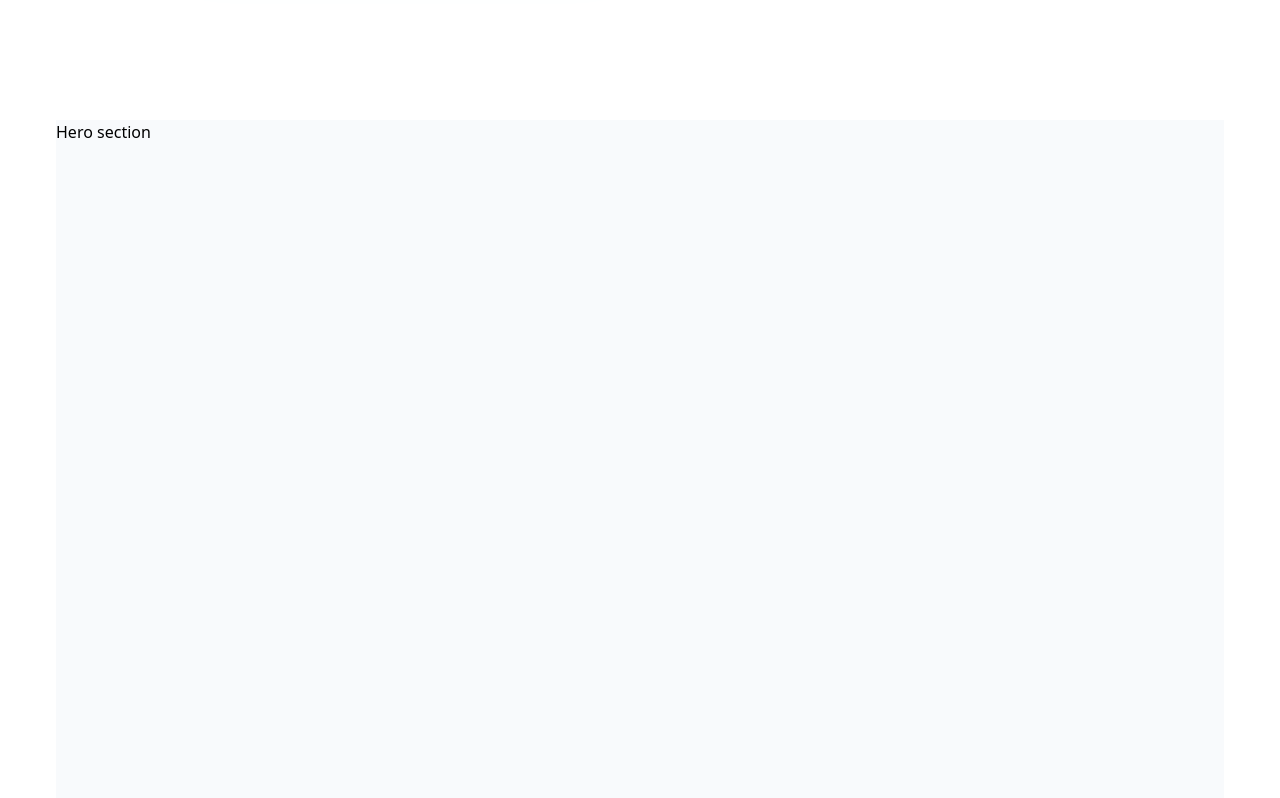
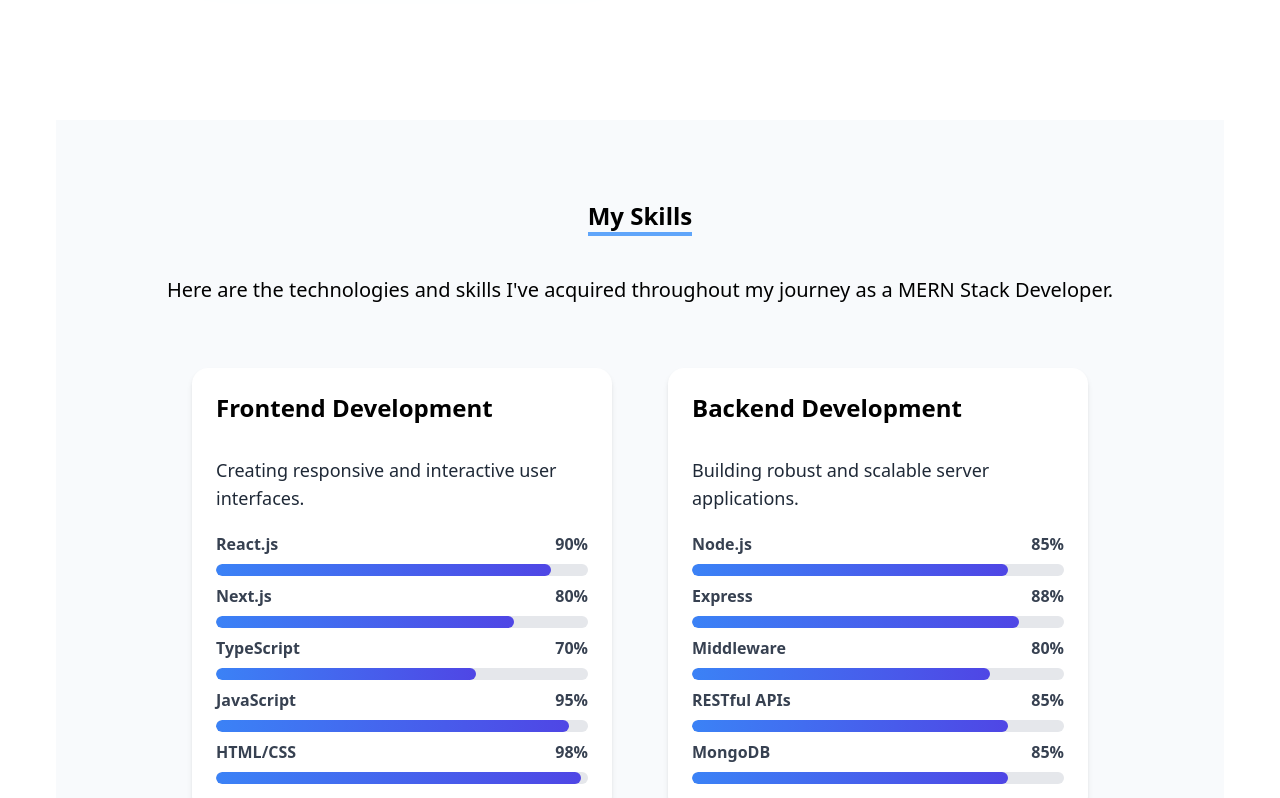
Before and after one commit to zennie2001/myPortfolio, a React (Vite) app: page / in a window 1280 px wide. Shown: the part 1560-2358 px from the top of the page. Built offline with nearby package versions, Linux system fonts and the light colour scheme.

Commit message:
skill page

```diff
--- a/package.json
+++ b/package.json
@@ -10,6 +10,7 @@
     "preview": "vite preview"
   },
   "dependencies": {
+    "framer-motion": "^12.12.1",
     "react": "^19.1.0",
     "react-dom": "^19.1.0",
     "react-icons": "^5.5.0"
--- a/src/components/Skills.jsx
+++ b/src/components/Skills.jsx
@@ -1,9 +1,100 @@
 import React from 'react'
+import { motion } from 'framer-motion';
 
 function Skills() {
+  const frontend = [
+  { name: 'React.js', percentage: 90 },
+   {name:"Next.js", percentage: 80},
+    {name:"TypeScript", percentage: 70},
+  { name: 'JavaScript', percentage: 95 },
+  { name: 'HTML/CSS', percentage: 98 },
+  ];
+
+  const backend = [
+    {name:"Node.js", percentage: 85},
+    {name:"Express", percentage: 88},
+    {name:"Middleware", percentage: 80},
+     {name:"RESTful APIs", percentage: 85},
+      {name:"MongoDB", percentage: 85}
+  ]
   return (
-     <div className='bg-slate-50 w-full h-screen'>
-            <p>Hero section</p>
+    <div className='bg-slate-50 dark:bg-gray-900 w-full sm:h-[170vh] md:h-[110vh] pt-20'>
+      {/* Title */}
+      <div className='pb-16'>
+      <div className='flex justify-center pb-10'>
+        <h1 className=' text-center text-2xl font-bold border-b-4 border-blue-400 border-spacing-2'>My Skills</h1>
+      </div>
+        <p className='text-xl text-center '>Here are the technologies and skills I've acquired throughout my journey as a MERN Stack Developer.</p>
+      </div>
+
+      {/* skills */}
+      <div className='flex items-center  md:flex-row lg:flex-row sm:flex-col px-2 md:px-32 gap-10 '>
+        {/* frontend Development */}
+
+      <div className='w-full px-2'>
+
+      <div className="flex flex-col gap-1 p-6 bg-white dark:bg-gray-900 dark:text-white  rounded-2xl shadow-md">
+        <div className=' flex flex-col gap-8 mb-4'>
+        <h1 className=' text-2xl font-semibold'>Frontend Development</h1>
+        <p className='text-lg text-gray-800 dark:text-white'>Creating responsive and interactive user interfaces.</p>
+        </div>
+
+      {frontend.map((skill) => (
+        <div key={skill.name} className="">
+          <div className="flex justify-between font-semibold text-gray-700 dark:text-white mb-2">
+            <p>{skill.name}</p>
+            <p> {skill.percentage}%</p>
+          </div>
+          <div className=" bg-gray-200 rounded-full h-3 overflow-hidden">
+            <motion.div
+              className="h-3 rounded-full bg-gradient-to-r from-blue-500 to-indigo-600"
+              initial={{ width: 0 }}
+              animate={{ width: `${skill.percentage}%` }}
+              transition={{ duration: 1.2, ease: 'easeOut' }}
+            />
+          </div>
+          <div className="text-center text-sm text-gray-500 mt-1">
+
+          </div>
+        </div>
+      ))}
+    </div>
+      </div>
+
+      {/* Backend development */}
+      <div className='w-full px-2'>
+
+      <div className="flex flex-col gap-1 p-6 bg-white dark:bg-gray-900 dark:text-white  rounded-2xl shadow-md">
+        <div className=' flex flex-col gap-8 mb-4'>
+        <h1 className=' text-2xl font-semibold'>Backend Development</h1>
+        <p className='text-lg text-gray-800 dark:text-white'>Building robust and scalable server applications.</p>
+        </div>
+
+      {backend.map((skill) => (
+        <div key={skill.name} className="">
+          <div className="flex justify-between font-semibold text-gray-700 dark:text-white mb-2">
+            <p>{skill.name}</p>
+            <p> {skill.percentage}%</p>
+          </div>
+          <div className=" bg-gray-200 rounded-full h-3 overflow-hidden">
+            <motion.div
+              className="h-3 rounded-full bg-gradient-to-r from-blue-500 to-indigo-600"
+              initial={{ width: 0 }}
+              animate={{ width: `${skill.percentage}%` }}
+              transition={{ duration: 1.2, ease: 'easeOut' }}
+            />
+          </div>
+          <div className="text-center text-sm text-gray-500 mt-1">
+
+          </div>
+        </div>
+      ))}
+    </div>
+      </div>
+
+      </div>
+
+
     </div>
   )
 }
```
Also changed, not shown: 1 other file (tests, documents, lock files or other folders).
